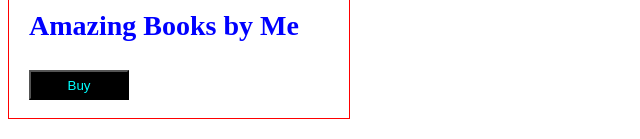
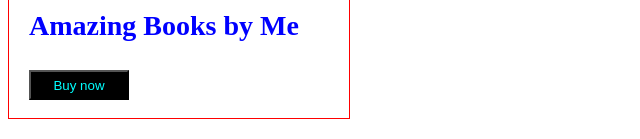
Before and after one commit to abhihek-enim/gitlearning, a plain HTML site: page index.html in a window 1280 px wide. Shown: the part 431-570 px from the top of the page, 0-640 px from the left. Drawn offline with Linux system fonts and the light colour scheme.

Commit message:
buy changed to buy now

```diff
--- a/index.html
+++ b/index.html
@@ -11,7 +11,7 @@
     <div class="card">
         <img src="https://images.unsplash.com/photo-1513001900722-370f803f498d?ixlib=rb-4.0.3&ixid=M3wxMjA3fDB8MHxzZWFyY2h8NXx8Ym9va3N8ZW58MHx8MHx8fDA%3D&auto=format&fit=crop&w=500&q=60" alt="">
         <h3>Amazing Books by Me</h3>
-        <button>Buy</button>
+        <button>Buy now</button>
     </div>
 </body>
 </html>
```
